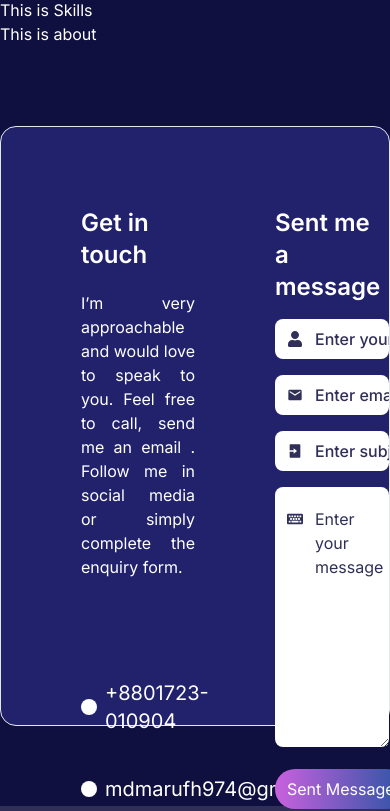
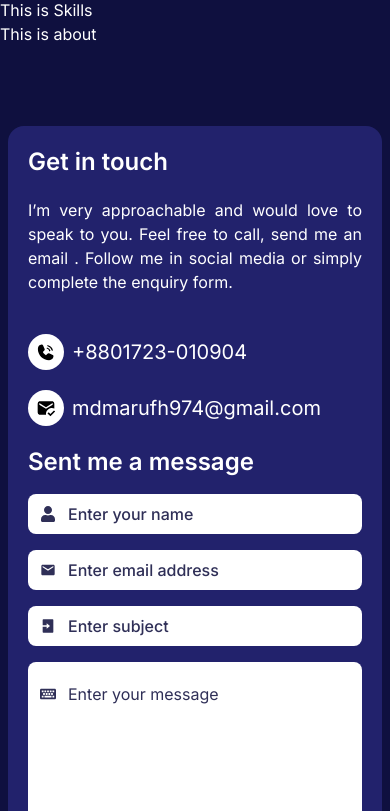
Before and after one commit to mdmarufhossianbd/md-maruf-hossain, a Next.js app: page / in a window 390 px wide. Shown: the part 1186-1997 px from the top of the page. Built offline with nearby package versions, Linux system fonts and the light colour scheme.

Commit message:
contact section complete with responsive

```diff
--- a/src/components/Contact.jsx
+++ b/src/components/Contact.jsx
@@ -8,22 +8,24 @@ import { RiLoginBoxFill } from "react-icons/ri";
 const Contact = () => {
     return (
         <div id='contact' className="py-20">
-            <div className="bg-[#2F2F8A99] max-w-7xl mx-auto rounded-2xl h-[600px] flex gap-20 p-20 border">
-                <div className="w-1/2">
-                    <h2 className="text-2xl font-semibold">Get in touch</h2>
-                    <p className="text-justify py-5">I’m very approachable and would love to speak to you. Feel free to call, send me an email . Follow me in social media or simply complete the enquiry form.</p>
-                    <div className="mt-20 space-y-10">
+            <div className="bg-[#2F2F8A99] max-w-7xl lg:mx-auto rounded-2xl flex flex-col md:flex-row gap-5 md:gap-10 lg:p-10 p-5 mx-2">
+                <div className="lg:w-1/2 w-full md:flex md:flex-col gap-8">
+                    <div>
+                        <h2 className="text-2xl font-semibold">Get in touch</h2>
+                        <p className="text-justify pt-5">I’m very approachable and would love to speak to you. Feel free to call, send me an email . Follow me in social media or simply complete the enquiry form.</p>
+                    </div>
+                    <div className="lg:mt-20 mt-10 lg:space-y-10 space-y-5">
                         <div className="flex items-center gap-2">
-                            <PiPhoneCallFill className="md:text-6xl bg-white p-2 text-black rounded-full" />
+                            <PiPhoneCallFill className="md:text-6xl text-4xl  bg-white p-2 text-black rounded-full" />
                             <Link href={'tel:+8801723010904'}><p className="text-xl">+8801723-010904</p></Link>
                         </div>
                         <div className="flex items-center gap-2">
-                            <MdMarkEmailRead className="md:text-6xl bg-white p-2 text-black rounded-full" />
+                            <MdMarkEmailRead className="md:text-6xl text-4xl bg-white p-2 text-black rounded-full" />
                             <Link href={'mailto:mdmarufh974@gmail.com'}><p className="text-xl">mdmarufh974@gmail.com</p></Link>
                         </div>
                     </div>
                 </div>
-                <div className="w-1/2">
+                <div className="lg:w-1/2 w-full">
                     <h2 className="text-2xl font-semibold">Sent me a message</h2>
                     <form className="py-4">
                         <div className="relative mb-4">
```
